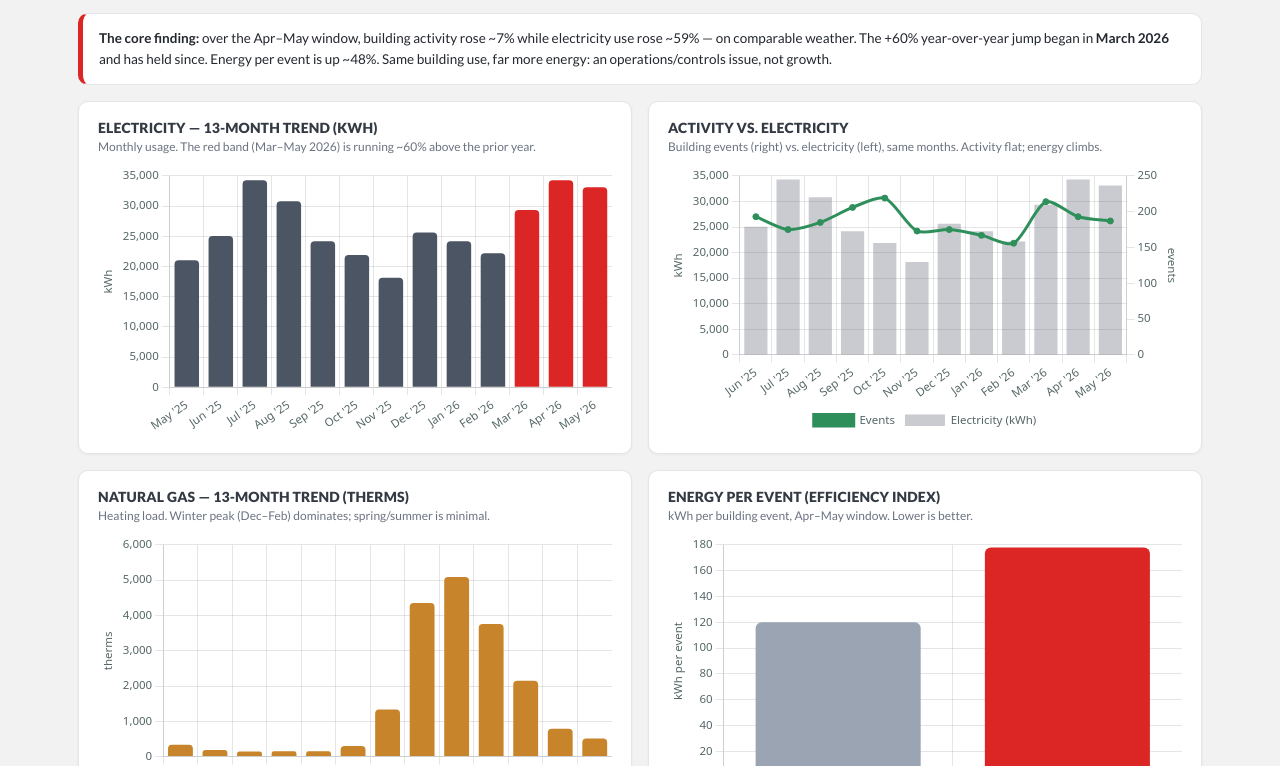
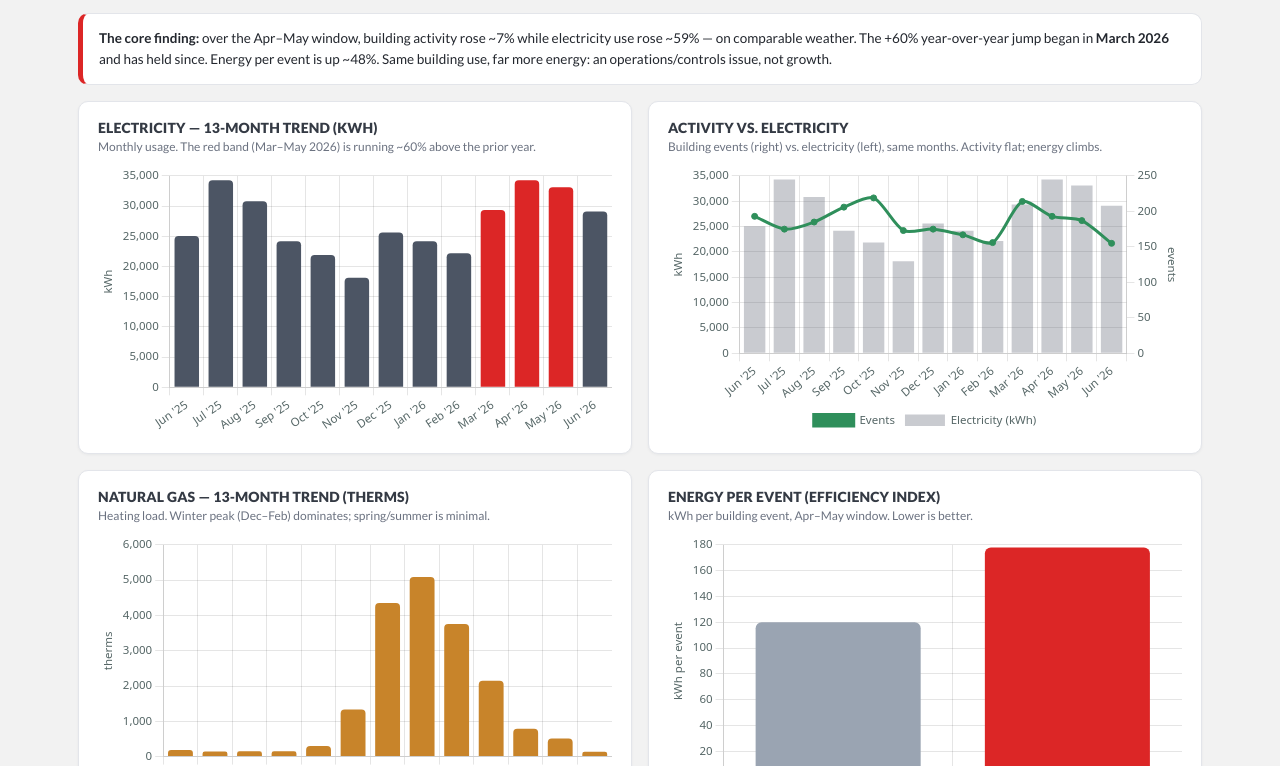
Before and after one commit to aaroncunningham26/mcc-ops, a plain HTML site: page energy.html in a window 1280 px wide. Shown: the part 239-1005 px from the top of the page. Drawn offline with nearby package versions, Linux system fonts and the light colour scheme.

Commit message:
Add June 2026: NIPSCO 29088 kWh / 138.4 therms, PCO 155 events; roll 13-mo window

```diff
--- a/energy.html
+++ b/energy.html
@@ -109,23 +109,23 @@
    ============================================================================ */
 const DATA = {
   updated: "2026-07-01",
-  dataThrough: "May 2026",
+  dataThrough: "June 2026",
   // 13 months, oldest→newest. electric = kWh, gas = therms. (NIPSCO, confirmed)
-  months: ["2025-05","2025-06","2025-07","2025-08","2025-09","2025-10","2025-11","2025-12","2026-01","2026-02","2026-03","2026-04","2026-05"],
-  electric: [21024,25056,34272,30816,24192,21888,18144,25632,24192,22176,29376,34272,33120],
-  gas:      [334.5,189.3,141.6,149.9,151.4,304.1,1334.9,4356.4,5088.0,3755.5,2151.5,786.5,510.9],
+  months: ["2025-06","2025-07","2025-08","2025-09","2025-10","2025-11","2025-12","2026-01","2026-02","2026-03","2026-04","2026-05","2026-06"],
+  electric: [25056,34272,30816,24192,21888,18144,25632,24192,22176,29376,34272,33120,29088],
+  gas:      [189.3,141.6,149.9,151.4,304.1,1334.9,4356.4,5088.0,3755.5,2151.5,786.5,510.9,138.4],
   // Electric year-over-year % where NIPSCO reports it (history table).
-  elecYoY:  {"2025-08":0,"2025-09":10,"2025-10":20,"2025-11":-10,"2025-12":10,"2026-01":10,"2026-02":10,"2026-03":60,"2026-04":60,"2026-05":60},
-  // Building events per month (Planning Center). Jun 2025→May 2026 (May 2025 alone n/a).
-  activityMonths: ["2025-06","2025-07","2025-08","2025-09","2025-10","2025-11","2025-12","2026-01","2026-02","2026-03","2026-04","2026-05"],
-  activity:       [193,175,185,206,219,173,175,167,156,214,193,187],
+  elecYoY:  {"2025-08":0,"2025-09":10,"2025-10":20,"2025-11":-10,"2025-12":10,"2026-01":10,"2026-02":10,"2026-03":60,"2026-04":60,"2026-05":60,"2026-06":16},
+  // Building events per month (Planning Center). Jun 2025→Jun 2026.
+  activityMonths: ["2025-06","2025-07","2025-08","2025-09","2025-10","2025-11","2025-12","2026-01","2026-02","2026-03","2026-04","2026-05","2026-06"],
+  activity:       [193,175,185,206,219,173,175,167,156,214,193,187,155],
   // Apr–May window comparison for the activity-vs-energy headline + index.
   window: {
     label: "Apr–May",
     events2025: 353, events2026: 379,           // PCO (confirmed)
     elec2025: 42444, elec2026: 67392             // kWh; 2025 Apr derived from NIPSCO +60% YoY
   },
-  annual: { electricKwh: 259616, gasTherms: 37891, avgMoElec: 23365, avgMoGas: 1785 },
+  annual: { electricKwh: 260384, gasTherms: 37886, avgMoElec: 23435, avgMoGas: 1785 },
   ops: {
     asOf: "2026-06-11", thermostats: 29, thermostatsActive: 29, sensors: 47, sensorErrors: 4,
     occupancyPct: 100, meters: 0, lightingLoads: 6,
```
